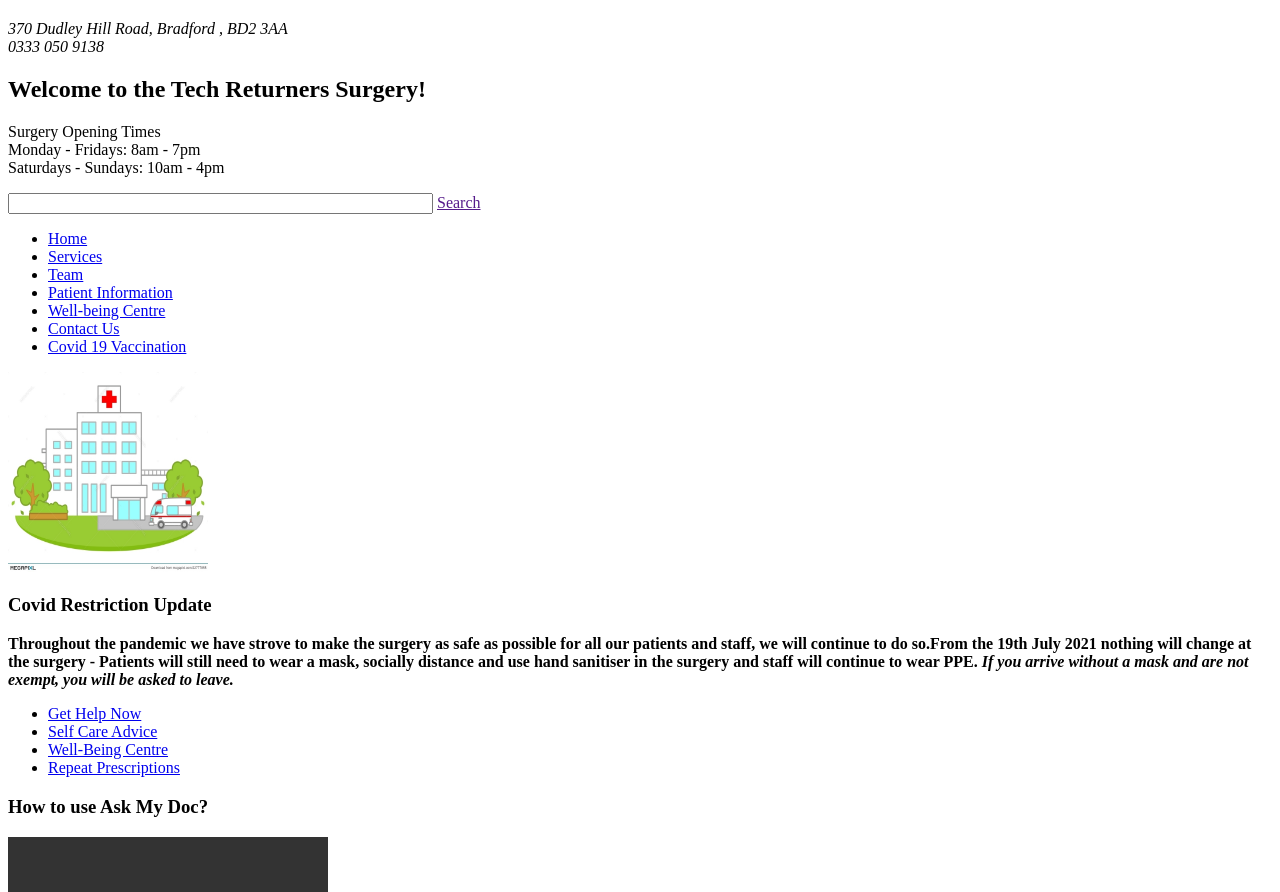
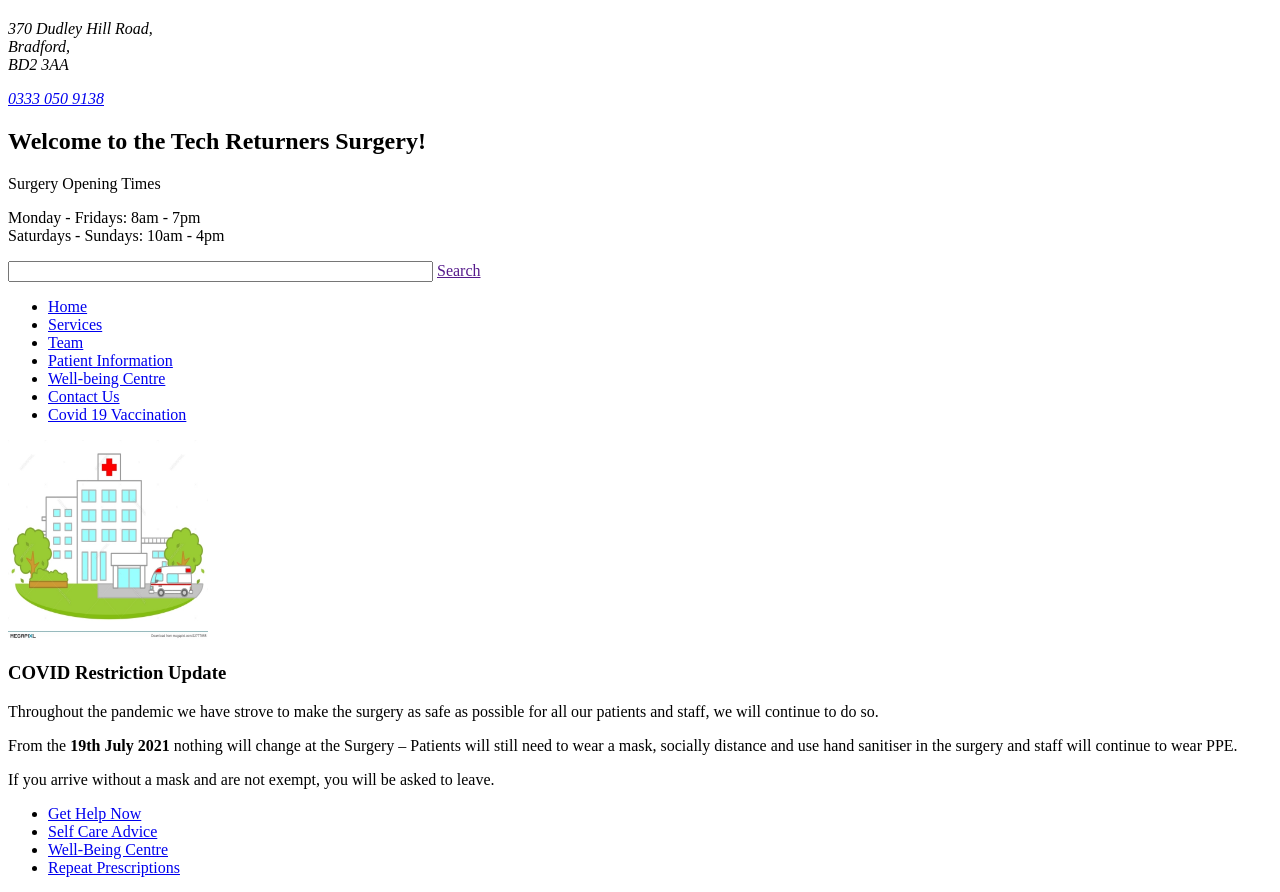
Before and after one commit to SukirtiSaxena/Tech-Returners-Surgery, a plain HTML site: page index.html in a window 1280 px wide. Shown: the part 60-952 px from the top of the page. Drawn offline with Linux system fonts and the light colour scheme; grey boxes are pictures that could not be loaded.

Commit message:
improved HTML semantics
improved HTML semantics

```diff
--- a/index.html
+++ b/index.html
@@ -7,25 +7,31 @@
     <meta name="keywords" content="HTML, CSS">
     <meta name="author" content="Sukirti Saxena">
 
-    <title>Tech Returners Surgery - 115 Mancunian Way, Manchester, UK, M20 3PX </title>
+    <title>Tech Returners Surgery - 115 Mancunian Way, Manchester</title>
 </head>
 
 <body>
     <h1><a href='Test.html'>Tech Returners Surgery</a></h1>
     <address>
-        <p>370 Dudley Hill Road, Bradford , BD2 3AA <br>
-            0333 050 9138</p>
+        <p>370 Dudley Hill Road, <br>
+            Bradford, <br>
+            BD2 3AA
+        </p>
+
+        <a href="tel:03330509138"> 0333 050 9138</a>
     </address>
 
     <h2> Welcome to the Tech Returners Surgery! </h2>
-    <p> Surgery Opening Times <br>
+    <p> Surgery Opening Times </p>
+    <p>
         Monday - Fridays: 8am - 7pm <br>
-        Saturdays - Sundays: 10am - 4pm </p>
+        Saturdays - Sundays: 10am - 4pm
+    </p>
 
-    <p><input name="textSearch" type="text" id="txtSearch" title="Search this site..." size="50"
+    <input name="textSearch" type="text" id="txtSearch" title="Search this site..." size="50"
         onkeypress="return Null; " />
     <a href="">Search</a>
-    </p>
+
 
     <ul>
         <li><a href='/Home'>Home</a></li>
@@ -39,16 +45,19 @@
 
     <img src='surgery.png' alt='Surgery building front view' width="200" height="200" />
 
-    <h3>Covid Restriction Update</h3>
-    <p><strong>Throughout the pandemic we have strove to make the surgery as safe as
-            possible for
-            all our patients and staff, we will continue to do so.From the 19th July 2021 nothing will change at the
-            surgery
-            - Patients will still need to wear a mask, socially distance and use hand sanitiser in the
-            surgery
-            and staff will continue to wear PPE.
-            <em>If you arrive without a mask and are not exempt, you will be asked to leave.</em></strong>
-    </p>
+
+    <section>
+        <h3><strong>COVID Restriction Update</strong></h3>
+
+        <p>Throughout the pandemic we have strove to make the surgery as safe as possible for all our patients and
+            staff, we will continue to do so.</p>
+
+        <p>From the <strong>19th July 2021</strong> nothing will change at the Surgery – Patients will still need to
+            wear a mask, socially distance and use hand sanitiser in the surgery and staff will continue to
+            wear PPE.</p>
+
+        <p>If you arrive without a mask and are not exempt, you will be asked to leave.</p>
+    </section>
 
     <ul>
         <li><a href='/get_help_now'>Get Help Now</a></li>
@@ -63,32 +72,40 @@
     </video>
 
     <h3>Feedback Form</h3>
-    <form action="/action_page.php" method="get">
+    <form>
+        <div>
             <p>Are you completing this form on behalf of: </p>
             <input type="checkbox" id="self" name="self" value="self">
-        <label for="self"> Yourself</label><br>
+            <label for="self"> Yourself</label>
             <input type="checkbox" id="other" name="other" value="other">
-        <label for="other"> Someone else </label><br>
+            <label for="other"> Someone else </label>
+        </div>
+        <div>
 
             <label for="fname">First Name</label>
             <input type="text" id="fname" name="firstname" size="100" placeholder="Your name..">
-        <br>
+        </div>
+        <div>
             <label for="lname">Last Name</label>
             <input type="text" id="lname" name="lastname" size="100" placeholder="Your last name..">
-        <br>
+        </div>
 
+        <div>
             <label for="dob">Date Of Birth</label>
             <input type="text" id="dob" name="dob" size="100" placeholder="Your Date of birth..">
-        <br>
+        </div>
+        <div>
             <label for="telephone">Telephone</label>
             <input type="text" id="telephone" name="telephone" size="100" placeholder="Your telephone number..">
-        <br>
+        </div>
+        <div>
             <label for="email">E-mail</label>
             <input type="text" id="email" name="email" size="100" placeholder="Your email..">
-        <br>
-
+        </div>
+        <div>
             <label for="subject">Message</label> <br>
             <textarea id="subject" name="subject" placeholder="Write something.." style="height:200px"></textarea> <br>
+        </div>
         <input type="submit" value="Submit">
 
     </form>
```
Lines whose indentation alone changed are shown as unchanged.
